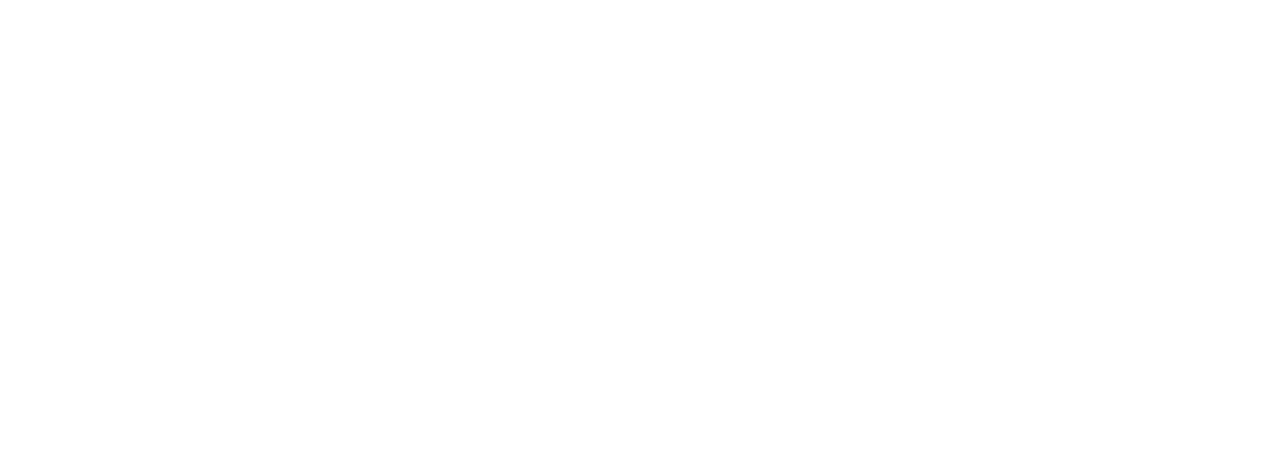
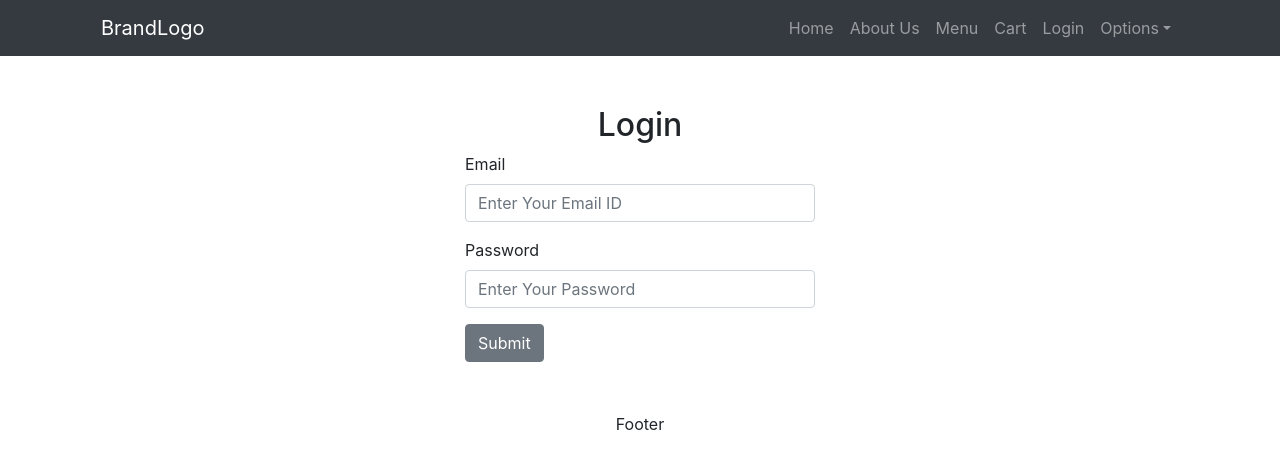
Before and after one commit to praveenkgoswami/react_bootcamp, a React (Create React App) app: page /login in a window 1280 px wide. Shown: the top 468 px of the page. Built offline with nearby package versions, Linux system fonts and the light colour scheme.

Commit message:
book list with login

```diff
--- /dev/null
+++ b/src/Components/Books/index.js
@@ -0,0 +1,17 @@
+import React from 'react';
+import { ListGroupItem } from 'reactstrap';
+import { withRouter } from 'react-router-dom';
+
+const showDetails = (details, props) => {
+  const { showDetailOnSamePage } = props;
+  showDetailOnSamePage(details);
+  // history.push('/book-detail', details);
+};
+const Books = (props) => {
+  const { books } = props;
+  return (
+    <ListGroupItem onClick={()=>showDetails(books, props)}>{`Name- ${books.name}, Price- ${books.price}`}</ListGroupItem>
+  );
+};
+
+export default withRouter(Books);
--- a/src/Components/CommonLayout/index.js
+++ b/src/Components/CommonLayout/index.js
@@ -26,6 +26,7 @@ class CommonLayout extends PureComponent {
         <Header countValue = {countValue} path={path}/>
         <main>
           <Component
+            {...rest}
             {...matchProps}
             updateCount={()=>this.updateCount()}
           />
--- a/src/Components/Header/index.js
+++ b/src/Components/Header/index.js
@@ -47,6 +47,9 @@ export default class Header extends Component {
                 <NavItem>
                   <NavLink href="/cart">Cart</NavLink>
                 </NavItem>
+                <NavItem>
+                  <NavLink href="/login">Login</NavLink>
+                </NavItem>
                 <UncontrolledDropdown nav inNavbar>
                   <DropdownToggle nav caret>
                     Options
--- a/src/Pages/AboutUs/index.js
+++ b/src/Pages/AboutUs/index.js
@@ -5,7 +5,7 @@ import Button from "reactstrap/es/Button";
 
 class AboutUs extends Component{
   state = {
-    addCountAll : true,
+    addCountAll : false,
   };
   allUpdateCount = (countType) => {
     if (countType === 'add') {
@@ -25,25 +25,24 @@ class AboutUs extends Component{
       <div className="container text-center">
         <h2>Know More About Us</h2>
         <div>
-          <h4>Click to add count 1</h4>
+          <Button
+            outline
+            color="secondary"
+            onClick={()=>updateCount()}
+          >
+            +Header Count
+          </Button>
+          <h4 className="mt-3">Click to add count 1</h4>
+          <Counter addCountAll={addCountAll} />
+          <h4 className="mt-3">Click to add count 2</h4>
+          <Counter addCountAll={addCountAll} />
+          <h4 className="mt-3">Click to add count 3</h4>
           <Counter addCountAll={addCountAll} />
           <div className="mt-3">
             <Button
               outline
               color="secondary"
-              onClick={()=>updateCount()}
-            >
-              +Count
-            </Button>
-          </div>
-          <h4>Click to add count 2</h4>
-          <Counter addCountAll={addCountAll} />
-          <h4>Click to add count 3</h4>
-          <Counter addCountAll={addCountAll} />
-          <div className="mt-3">
-            <Button
-              outline
-              color="secondary"
+              className="mr-2"
               onClick={()=>this.allUpdateCount('add')}
             >
               +All Increment
--- /dev/null
+++ b/src/Pages/BookList/BookDetail/index.js
@@ -0,0 +1,29 @@
+import React, { Component } from 'react';
+import { Card, CardBody, CardImg, CardSubtitle, CardTitle, Container, Row, Col} from "reactstrap";
+import commonComponentHOC from "../../../HOC/commonComponentHOC";
+
+class BookDetail extends Component{
+  render() {
+    const { location } = this.props;
+    return(
+      <section className="inner-wrapper">
+        <Container>
+          <h2>Book Detail</h2>
+          <Row>
+            <Col sm="4" md="3">
+              <Card>
+                <CardImg top width="100%" src="http://placehold.jp/348x196.png" alt="Book" />
+                <CardBody>
+                  <CardTitle>{location.state.name}</CardTitle>
+                  <CardSubtitle>{location.state.price}</CardSubtitle>
+                </CardBody>
+              </Card>
+            </Col>
+          </Row>
+        </Container>
+      </section>
+    )
+  }
+}
+
+export default commonComponentHOC(BookDetail);
--- /dev/null
+++ b/src/Pages/BookList/index.js
@@ -0,0 +1,75 @@
+import React, { Component } from 'react';
+import {Card, CardBody, CardImg, CardSubtitle, CardTitle, Col, Container, ListGroup, Row} from "reactstrap";
+import commonComponentHOC from "../../HOC/commonComponentHOC";
+import Books from "../../Components/Books";
+
+class BookList extends Component{
+  state = {
+    bookList : [
+      {
+        name: 'book1',
+        id: '1',
+        price: '45',
+      },
+      {
+        name: 'book2',
+        id: '2',
+        price: '40',
+      },
+      {
+        name: 'book3',
+        id: '3',
+        price: '50',
+      },
+      {
+        name: 'book4',
+        id: '4',
+        price: '65',
+      },
+    ],
+    bookDetail : undefined,
+  };
+  showDetailOnSamePage = (bookDetail) => {
+    this.setState({bookDetail})
+  };
+  render() {
+    const { bookList, bookDetail } = this.state;
+    return(
+      <section className="inner-wrapper">
+        <Container>
+          <h4>Book List</h4>
+          <Row>
+            <Col sm="6" lg="4">
+              <ListGroup>
+                {
+                  bookList && bookList.map(book => {
+                    return(
+                      <React.Fragment key={book.id}>
+                        <Books books={book} showDetailOnSamePage={this.showDetailOnSamePage}/>
+                      </React.Fragment>
+                    )
+                  })
+                }
+              </ListGroup>
+            </Col>
+            {
+              bookDetail !== undefined ? (
+                <Col sm="6" lg="4">
+                  <Card>
+                    <CardImg top width="100%" src="http://placehold.jp/348x196.png" alt="Book" />
+                    <CardBody>
+                      <CardTitle>{bookDetail.name}</CardTitle>
+                      <CardSubtitle>{bookDetail.price}</CardSubtitle>
+                    </CardBody>
+                  </Card>
+                </Col>
+              ) : null
+            }
+          </Row>
+        </Container>
+      </section>
+    )
+  }
+}
+
+export default commonComponentHOC(BookList);
--- /dev/null
+++ b/src/Pages/Login/index.js
@@ -0,0 +1,60 @@
+import React, { Component } from 'react';
+import commonComponentHOC from "../../HOC/commonComponentHOC";
+import { Container, Form, FormGroup, Label, Input, Row, Col, Button } from "reactstrap";
+
+class Login extends Component{
+  state = {
+    userInputValue : '',
+  };
+
+  handleChange = (userInput) => {
+    console.log('input data', userInput);
+  };
+
+  onLoginFormSubmit = (username, password) => {
+    const { handleAuth, history } = this.props;
+    console.log("Form submitted", username, password);
+    handleAuth(true);
+    history.push('/book-list');
+  };
+  render() {
+    return(
+      <section className="inner-wrapper">
+        <Container>
+          <h2 className="text-center">Login</h2>
+          <Row>
+            <Col md={{ size: 4, offset: 4 }}>
+              <Form>
+                <FormGroup>
+                  <Label for="userEmail">Email</Label>
+                  <Input
+                    type="email"
+                    name="email"
+                    id="userEmail"
+                    placeholder="Enter Your Email ID"
+                    onChange={(e)=>this.handleChange(e.target.value)}
+                  />
+                </FormGroup>
+                <FormGroup>
+                  <Label for="userPassword">Password</Label>
+                  <Input
+                    type="password"
+                    name="password"
+                    id="userPassword"
+                    placeholder="Enter Your Password"
+                    onChange={(e)=>this.handleChange(e.target.value)}
+                  />
+                </FormGroup>
+                <Button onClick={()=>this.onLoginFormSubmit('praveen', 'garg')}>
+                  Submit
+                </Button>
+              </Form>
+            </Col>
+          </Row>
+        </Container>
+      </section>
+    )
+  }
+}
+
+export default commonComponentHOC(Login);
--- a/src/routes.js
+++ b/src/routes.js
@@ -1,23 +1,60 @@
 import React, { Component } from 'react';
 import {
-  BrowserRouter, Switch,
+  BrowserRouter, Switch, Route, Redirect
 } from 'react-router-dom';
 import HomePage from "./Pages/Home";
 import AboutUs from "./Pages/AboutUs";
 import MenuContainer from "./Pages/Menu";
 import Cart from "./Pages/Cart";
+import Login from "./Pages/Login";
+import BookList from "./Pages/BookList";
+import BookDetail from "./Pages/BookList/BookDetail";
 import CommonLayout from './Components/CommonLayout';
 
 export default class AppRoutes extends Component {
+  state = {
+    Auth : {
+      isAuthenticated : false,
+    }
+  };
+  handleAuth = (login) => {
+    const { Auth } = this.state;
+    const authStateUpdate = {...Auth};
+    if (login) {
+      authStateUpdate.isAuthenticated = true;
+      this.setState({Auth: authStateUpdate})
+    } else {
+      authStateUpdate.isAuthenticated = false;
+      this.setState({Auth: authStateUpdate})
+    }
+  };
   render() {
+    const { Auth } = this.state;
+    const PrivateRoute = ({ component, ...rest }) => (
+      <Route {...rest} render={props => (
+        Auth.isAuthenticated ? (
+          <Switch>
+            {/*<Component {...props} />*/}
+            <CommonLayout exact path="/book-list" component={BookList} />
+            <CommonLayout exact path="/book-detail" component={BookDetail} />
+          </Switch>
+        ) : (
+          <Redirect to={{
+            pathname: '/login',
+            state: { from: props.location },
+          }}/>
+        )
+      )}/>
+    );
     return(
       <BrowserRouter>
         <Switch>
-          {/*<Route path="/about-us" component={AboutUs} />*/}
-          <CommonLayout exact path="/" component={HomePage} />}
-          <CommonLayout exact path="/about-us" component={AboutUs} />}
-          <CommonLayout exact path="/menu" component={MenuContainer} />}
-          <CommonLayout exact path="/cart" component={Cart} />}
+          <CommonLayout exact path="/" component={HomePage} />
+          <CommonLayout exact path="/about-us" component={AboutUs} />
+          <CommonLayout exact path="/menu" component={MenuContainer} />
+          <CommonLayout exact path="/cart" component={Cart} />
+          <CommonLayout exact path="/login" component={Login} handleAuth={this.handleAuth}/>
+          <PrivateRoute />
         </Switch>
       </BrowserRouter>
     )
```
Also changed, not shown: servises/commonUtils.js (added).
